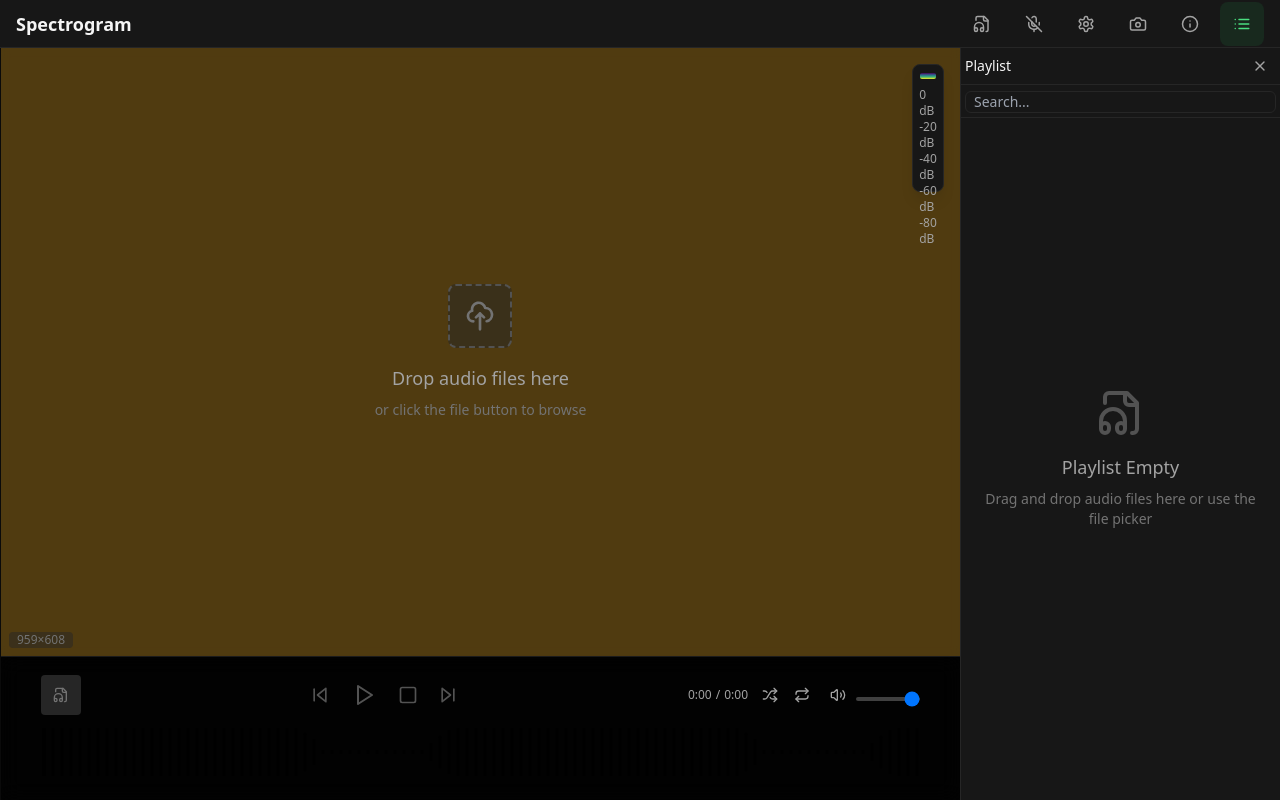
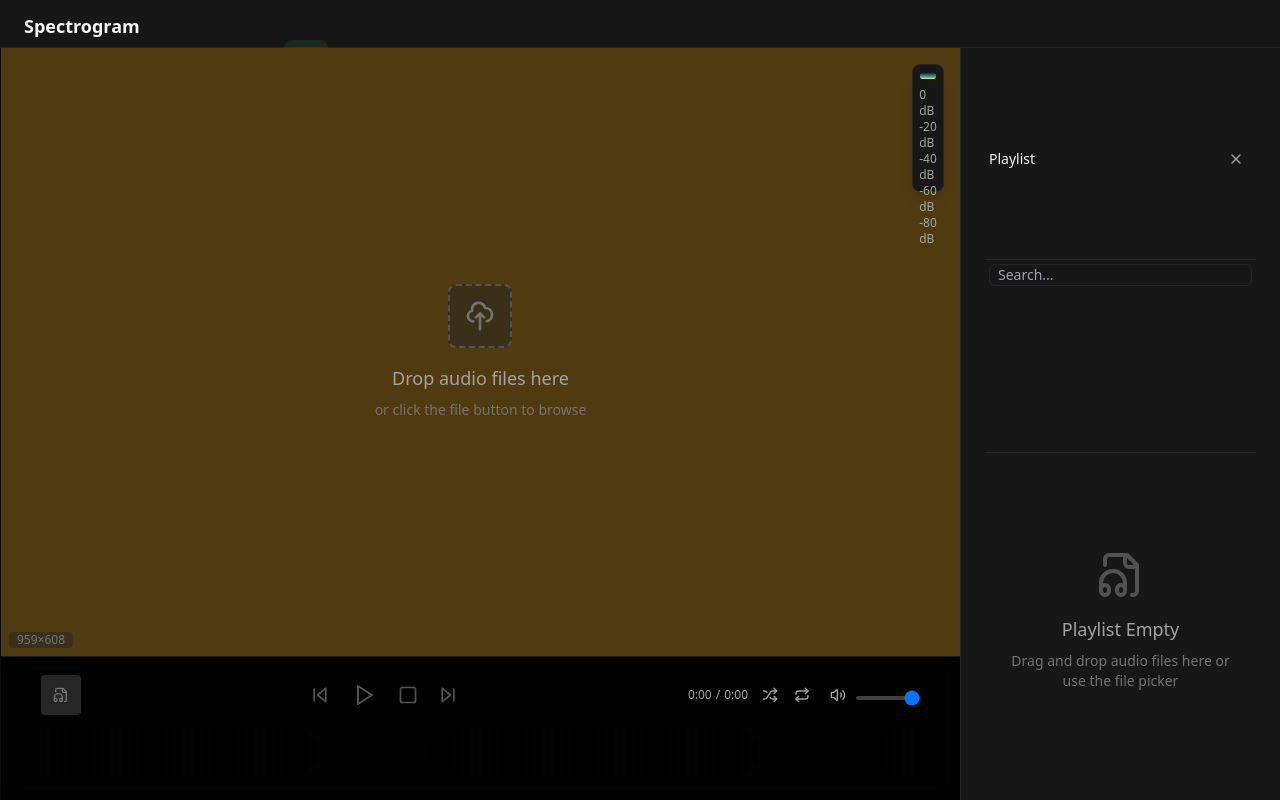
Before and after one commit to okian/kofft, a React (Vite) app in the folder web/apps/mfe-spectrogram/: page / in a window 1280 px wide. Built offline with nearby package versions, Linux system fonts and the light colour scheme.

Commit message:
test: add layout token tests

```diff
--- a/web/apps/mfe-spectrogram/src/components/layout/Footer.tsx
+++ b/web/apps/mfe-spectrogram/src/components/layout/Footer.tsx
@@ -26,6 +26,25 @@ import {
   NEXT_WINDOW_SEC,
   SIZE_SWAP_DURATION_MS,
 } from "@/shared/config";
+import { useSettingsStore } from "@/shared/stores/settingsStore";
+import { SPACING, BORDER_RADIUS, TYPOGRAPHY, GRID } from "@/shared/layout";
+import type { Theme } from "@/shared/types";
+
+/**
+ * Generates the footer's base classes using design tokens. Encapsulating this
+ * logic avoids scattering spacing/typography decisions throughout the
+ * component and enables simple unit tests.
+ */
+export function getFooterClasses(theme: Theme, height: string): string {
+  return cn(
+    "footer-controls",
+    SPACING[theme],
+    BORDER_RADIUS[theme],
+    TYPOGRAPHY[theme],
+    GRID[theme],
+    height,
+  );
+}
 
 export const Footer: React.FC = () => {
   const volumeSliderRef = useRef<HTMLInputElement>(null);
@@ -49,6 +68,7 @@ export const Footer: React.FC = () => {
   } = useAudioStore();
 
   const { isMobile, isTablet } = useScreenSize();
+  const theme = useSettingsStore((s) => s.theme);
   const audioFile = useAudioFile();
 
   const hasUpcomingTrack =
@@ -326,7 +346,7 @@ export const Footer: React.FC = () => {
 
   return (
     <footer
-      className={cn("footer-controls", layoutConfig.footerHeight)}
+      className={getFooterClasses(theme, layoutConfig.footerHeight)}
       data-testid="footer"
       role="contentinfo"
       aria-label="Playback controls"
--- a/web/apps/mfe-spectrogram/src/components/layout/SettingsPanel.tsx
+++ b/web/apps/mfe-spectrogram/src/components/layout/SettingsPanel.tsx
@@ -33,6 +33,7 @@ import { conditionalToast, directToast } from "@/utils/toast";
 import { MetadataStorePanel } from "./MetadataStorePanel";
 import { StatisticsPanel } from "./StatisticsPanel";
 import { LUTSettingsPanel } from "@/features/settings/LUTSettingsPanel";
+import { getPanelClasses } from "@/shared/layout";
 
 interface SettingsPanelProps {
   settings: SpectrogramSettings;
@@ -203,8 +204,8 @@ export function SettingsPanel({
     >
       <div
         className={cn(
+          getPanelClasses(settings.theme),
           "panel w-full max-w-4xl max-h-[90vh]",
-          "flex flex-col",
           "animate-scale-in",
         )}
       >
--- a/web/apps/mfe-spectrogram/src/features/metadata/MetadataPanel.tsx
+++ b/web/apps/mfe-spectrogram/src/features/metadata/MetadataPanel.tsx
@@ -3,6 +3,8 @@ import { AudioTrack } from '@/shared/types'
 import { formatDuration, formatFileSize } from '@/shared/utils/audio'
 import { useUIStore } from '@/shared/stores/uiStore'
 import { usePlaylistSearchStore } from '@/shared/stores/playlistSearchStore'
+import { useSettingsStore } from '@/shared/stores/settingsStore'
+import { getPanelClasses } from '@/shared/layout'
 
 // Helper function to format sample rate in kHz
 const formatSampleRate = (sampleRate: number): string => {
@@ -20,6 +22,7 @@ export function MetadataPanel({ track, isOpen, onClose }: MetadataPanelProps) {
 
   const { setPlaylistPanelOpen } = useUIStore()
   const { setSearchQuery } = usePlaylistSearchStore()
+  const theme = useSettingsStore((s) => s.theme)
 
   const handleMetadataSearch = (value: string) => {
     setSearchQuery(value)
@@ -33,7 +36,7 @@ export function MetadataPanel({ track, isOpen, onClose }: MetadataPanelProps) {
   )
 
   return (
-    <div className="h-full flex flex-col" data-testid="metadata-panel">
+    <div className={getPanelClasses(theme)} data-testid="metadata-panel">
       {/* Header */}
       <div className="flex items-center justify-between py-0.5 px-1 border-b border-neutral-800">
         <h3 className="text-sm font-medium text-neutral-100">Track Info</h3>
--- a/web/apps/mfe-spectrogram/src/features/playlist/PlaylistPanel.tsx
+++ b/web/apps/mfe-spectrogram/src/features/playlist/PlaylistPanel.tsx
@@ -15,6 +15,7 @@ import { fuzzyMatch, fuzzyScore } from "@/shared/utils/fuzzy";
 import { usePlaylistSearchStore } from "@/shared/stores/playlistSearchStore";
 import { useSettingsStore } from "@/shared/stores/settingsStore";
 import { THEME_COLORS } from "@/shared/theme";
+import { getPanelClasses } from "@/shared/layout";
 
 interface PlaylistPanelProps {
   tracks: AudioTrack[];
@@ -389,6 +390,7 @@ export function PlaylistPanel({
   const [dropIndex, setDropIndex] = useState<number | null>(null);
   const trackRefs = useRef<(HTMLDivElement | null)[]>([]);
   const { loadAudioFiles } = useAudioFile();
+  const theme = useSettingsStore((s) => s.theme);
 
   const handlePanelDragOver = (event: React.DragEvent<HTMLDivElement>) => {
     if (event.dataTransfer.types.includes("Files")) {
@@ -659,7 +661,7 @@ export function PlaylistPanel({
 
   return (
     <div
-      className="h-full flex flex-col"
+      className={getPanelClasses(theme)}
       data-testid="playlist-panel"
       onDragOver={handlePanelDragOver}
       onDrop={handlePanelDrop}
--- a/web/apps/mfe-spectrogram/src/layout/Footer.tsx
+++ b/web/apps/mfe-spectrogram/src/layout/Footer.tsx
@@ -1 +1 @@
-export { Footer } from '../components/layout/Footer';
+export { Footer, getFooterClasses } from '../components/layout/Footer';
--- a/web/apps/mfe-spectrogram/src/layout/Header.tsx
+++ b/web/apps/mfe-spectrogram/src/layout/Header.tsx
@@ -5,14 +5,35 @@ import { useAudioFile } from '../shared/hooks/useAudioFile'
 import { useMicrophone } from '../shared/hooks/useMicrophone'
 import { useScreenSize } from '../shared/hooks/useScreenSize'
 import { useKeyboardShortcuts } from '../shared/hooks/useKeyboardShortcuts'
+import { useSettingsStore } from '../shared/stores/settingsStore'
 import { FileAudio, Mic, MicOff, Settings, Camera, Info, List } from 'lucide-react'
 import { cn } from '../shared/utils/cn'
+import { SPACING, TYPOGRAPHY, GRID } from '../shared/layout'
+import type { Theme } from '../shared/types'
+
+/**
+ * Builds the header's class string from layout tokens. Centralising this logic
+ * guarantees every theme shares the same structural rules and keeps tests
+ * straightforward.
+ */
+export function getHeaderClasses(theme: Theme, isMobile: boolean): string {
+  return cn(
+    'bg-neutral-900 border-b border-neutral-800',
+    'flex items-center justify-between',
+    SPACING[theme],
+    TYPOGRAPHY[theme],
+    GRID[theme],
+    'transition-colors duration-300',
+    isMobile ? 'h-14' : 'h-12',
+  )
+}
 
 export const Header: React.FC = () => {
   const fileInputRef = useRef<HTMLInputElement>(null)
   const { metadataPanelOpen, playlistPanelOpen, setMetadataPanelOpen, setPlaylistPanelOpen, setSettingsPanelOpen } = useUIStore()
   const { isMicrophoneActive } = useAudioStore()
   const { isMobile, isTablet } = useScreenSize()
+  const theme = useSettingsStore((s) => s.theme)
   const audioFile = useAudioFile()
   const microphone = useMicrophone()
 
@@ -49,7 +70,7 @@ export const Header: React.FC = () => {
   }, [isMobile, isTablet])
 
   return (
-    <header className={cn('bg-neutral-900 border-b border-neutral-800','flex items-center justify-between px-4','transition-colors duration-300', isMobile ? 'h-14' : 'h-12')}>
+    <header className={getHeaderClasses(theme, isMobile)}>
       <div className="flex items-center min-w-0 flex-1">
         <h1 className={cn('font-semibold text-neutral-100 truncate', isMobile ? 'text-base' : 'text-lg')}>Spectrogram</h1>
       </div>
--- /dev/null
+++ b/web/apps/mfe-spectrogram/src/shared/layout.ts
@@ -0,0 +1,110 @@
+import { Theme } from "@/shared/types";
+import { cn } from "@/shared/utils/cn";
+
+/**
+ * Base spacing tokens expressed as Tailwind utility strings. Values are kept as
+ * constants to avoid magic numbers and allow reuse across theme mappings.
+ */
+const SPACE_STANDARD = "px-4 py-2"; // Neutral balance for modern themes.
+const SPACE_JAPANESE = "px-6 py-3"; // Generous whitespace for Japanese minimalism.
+const SPACE_BAUHAUS = "px-3 py-2"; // Compact rhythm matching Bauhaus grids.
+
+/**
+ * Border radius tokens. Japanese styles prefer subtle rounding, Bauhaus keeps
+ * sharp edges to mirror modular geometry, while defaults remain moderately
+ * rounded for familiarity.
+ */
+const RADIUS_STANDARD = "rounded-md";
+const RADIUS_JAPANESE = "rounded-sm";
+const RADIUS_BAUHAUS = "rounded-none";
+
+/**
+ * Typography tokens. Japanese minimalism favours light weights, Bauhaus uses
+ * bold uppercase grid-aligned type, while defaults use regular sans text.
+ */
+const TYPO_STANDARD = "font-sans text-sm";
+const TYPO_JAPANESE = "font-light text-sm";
+const TYPO_BAUHAUS = "font-bold uppercase tracking-wide text-sm";
+
+/**
+ * Grid unit tokens. Defaults rely on simple flex layouts, Japanese themes
+ * favour single-column calmness, and Bauhaus uses a strict 12-column grid.
+ */
+const GRID_STANDARD = "flex";
+const GRID_JAPANESE = "grid grid-cols-1";
+const GRID_BAUHAUS = "grid grid-cols-12";
+
+/**
+ * Tailwind spacing classes keyed by theme. Each entry references a spacing
+ * constant above, enabling components to derive consistent whitespace
+ * without sprinkling literal values.
+ */
+export const SPACING: Record<Theme, string> = {
+  dark: SPACE_STANDARD,
+  light: SPACE_STANDARD,
+  neon: SPACE_STANDARD,
+  "high-contrast": SPACE_STANDARD,
+  "japanese-a-light": SPACE_JAPANESE,
+  "japanese-a-dark": SPACE_JAPANESE,
+  "japanese-b-light": SPACE_JAPANESE,
+  "japanese-b-dark": SPACE_JAPANESE,
+  "bauhaus-light": SPACE_BAUHAUS,
+  "bauhaus-dark": SPACE_BAUHAUS,
+} as const;
+
+/** Border radius classes keyed by theme. */
+export const BORDER_RADIUS: Record<Theme, string> = {
+  dark: RADIUS_STANDARD,
+  light: RADIUS_STANDARD,
+  neon: RADIUS_STANDARD,
+  "high-contrast": RADIUS_STANDARD,
+  "japanese-a-light": RADIUS_JAPANESE,
+  "japanese-a-dark": RADIUS_JAPANESE,
+  "japanese-b-light": RADIUS_JAPANESE,
+  "japanese-b-dark": RADIUS_JAPANESE,
+  "bauhaus-light": RADIUS_BAUHAUS,
+  "bauhaus-dark": RADIUS_BAUHAUS,
+} as const;
+
+/** Typography classes keyed by theme. */
+export const TYPOGRAPHY: Record<Theme, string> = {
+  dark: TYPO_STANDARD,
+  light: TYPO_STANDARD,
+  neon: TYPO_STANDARD,
+  "high-contrast": TYPO_STANDARD,
+  "japanese-a-light": TYPO_JAPANESE,
+  "japanese-a-dark": TYPO_JAPANESE,
+  "japanese-b-light": TYPO_JAPANESE,
+  "japanese-b-dark": TYPO_JAPANESE,
+  "bauhaus-light": TYPO_BAUHAUS,
+  "bauhaus-dark": TYPO_BAUHAUS,
+} as const;
+
+/** Grid classes keyed by theme. */
+export const GRID: Record<Theme, string> = {
+  dark: GRID_STANDARD,
+  light: GRID_STANDARD,
+  neon: GRID_STANDARD,
+  "high-contrast": GRID_STANDARD,
+  "japanese-a-light": GRID_JAPANESE,
+  "japanese-a-dark": GRID_JAPANESE,
+  "japanese-b-light": GRID_JAPANESE,
+  "japanese-b-dark": GRID_JAPANESE,
+  "bauhaus-light": GRID_BAUHAUS,
+  "bauhaus-dark": GRID_BAUHAUS,
+} as const;
+
+/**
+ * Derives a base panel class list for a given theme. Panels use this to avoid
+ * duplicating spacing/border/typography/grid logic and to ensure a cohesive
+ * aesthetic across the application.
+ */
+export function getPanelClasses(theme: Theme): string {
+  return cn(
+    "h-full", // Panels occupy available vertical space.
+    SPACING[theme],
+    BORDER_RADIUS[theme],
+    TYPOGRAPHY[theme],
+    GRID[theme],
+  );
+}
```
Also changed, not shown: 1 other file (tests, documents, lock files or other folders).
